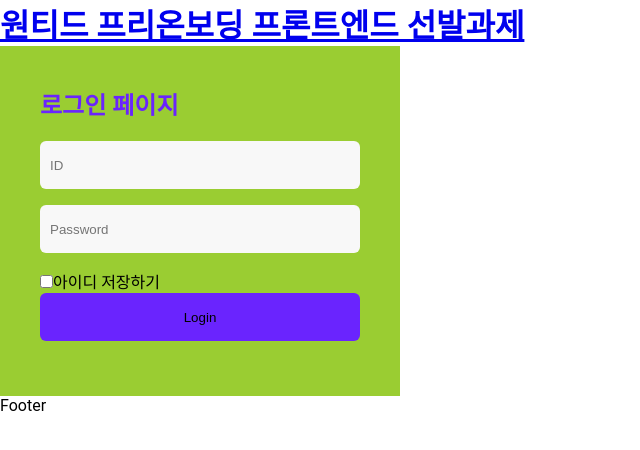
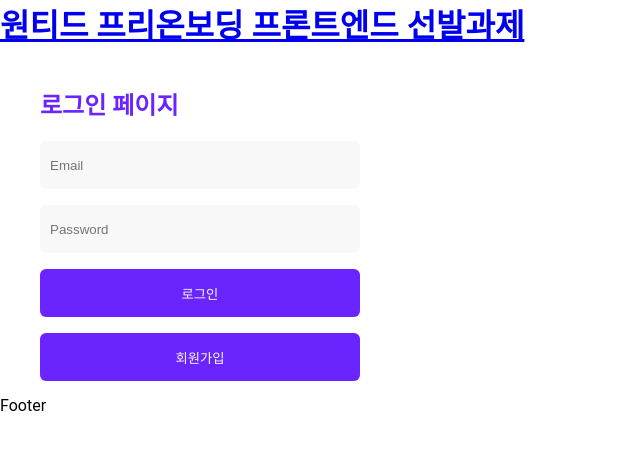
Before and after one commit to ukssss/TodoList-React, a React (Create React App) app: page /signin in a window 1280 px wide. Shown: the top 450 px of the page, without its empty margins (0-640 px from the left). Built offline with nearby package versions, Linux system fonts and the light colour scheme.

Commit message:
[FEAT] button 컴포넌트 생성 및 signIn 페이지 button 추가

```diff
--- /dev/null
+++ b/src/components/button/button.jsx
@@ -0,0 +1,19 @@
+import React from 'react';
+import styled from 'styled-components';
+
+const StyledButton = styled.button`
+    width: 100%;
+    height: 48px;
+    padding: 0 10px;
+    box-sizing: border-box;
+    margin-bottom: 16px;
+    border-radius: 6px;
+    background-color: ${(props) => (props.$primary ? '#f8f8f8' : '#6A24FE')};
+    color: ${(props) => (props.$primary ? '#000000' : '#f8f8f8')};
+`;
+
+function Button({ children, ...restProps }) {
+    return <StyledButton {...restProps}>{children}</StyledButton>;
+}
+
+export default Button;
--- a/src/pages/signIn/signIn.jsx
+++ b/src/pages/signIn/signIn.jsx
@@ -2,16 +2,17 @@ import React, { useState } from 'react';
 import styled from 'styled-components';
 import LoginInput from '../../components/input/loginInput/loginInput';
 import LoginCheckbox from '../../components/input/loginCheckbox/loginCheckbox';
+import Button from '../../components/button/button';
 
 export default function SignIn() {
-    const [id, setID] = useState('');
-    const [password, setPW] = useState('');
+    const [email, setEmail] = useState('');
+    const [password, setPassword] = useState('');
 
-    const onChangeID = (e) => {
-        setID(e.target.value);
+    const onChangeEmail = (e) => {
+        setEmail(e.target.value);
     };
-    const onChangePW = (e) => {
-        setPW(e.target.value);
+    const onChangePassword = (e) => {
+        setPassword(e.target.value);
     };
     const onSubmit = () => {};
 
@@ -21,23 +22,20 @@ export default function SignIn() {
             <LoginForm method="post" id="signin-form">
                 <LoginInput
                     type="text"
-                    name="userID"
-                    placeholder="ID"
-                    onChange={onChangeID}
+                    name="userEmail"
+                    data-testid="email-input"
+                    placeholder="Email"
+                    onChange={onChangeEmail}
                 />
                 <LoginInput
                     type="password"
                     name="userPassword"
+                    data-testid="password-input"
                     placeholder="Password"
-                    onChange={onChangePW}
+                    onChange={onChangePassword}
                 />
-                <LoginCheckbox>아이디 저장하기</LoginCheckbox>
-                <LoginInput
-                    $primary
-                    type="submit"
-                    value="Login"
-                    onClick={onSubmit}
-                />
+                <Button>로그인</Button>
+                <Button>회원가입</Button>
             </LoginForm>
         </LoginWrapper>
     );
@@ -48,7 +46,6 @@ const LoginWrapper = styled.div`
     height: 350px;
     padding: 40px;
     box-sizing: border-box;
-    background-color: yellowgreen;
 `;
 
 const MyH2 = styled.h2`
```
